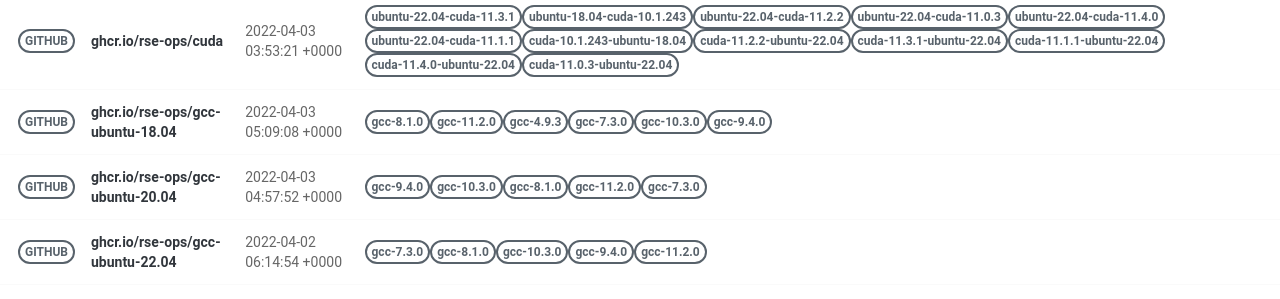
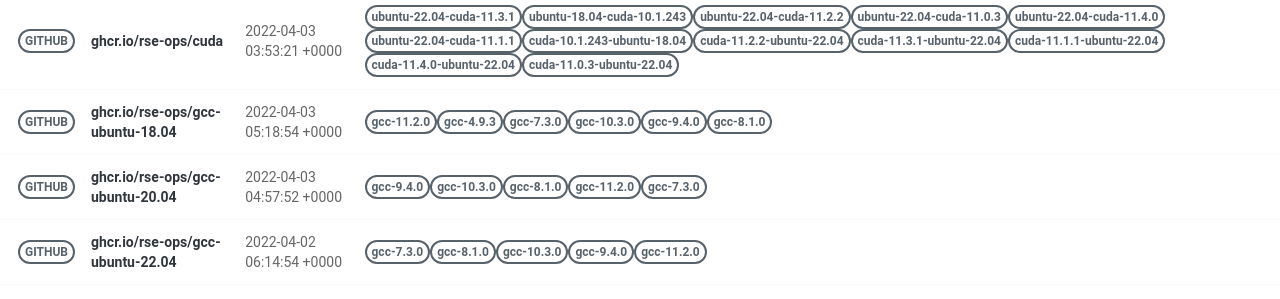
Before and after one commit to rse-ops/docker-images, a Jekyll site: the page built from pages/index.md, in a window 1280 px wide. Shown: the part 502-801 px from the top of the page. Built offline with Jekyll 4.4.1, drawn with Linux system fonts in a browser that asks for light colours; nearby versions of some CDN libraries.

Commit message:
Automated push to update library 2022-04-03

```diff
--- a/_library/ghcr.io-rse-ops-gcc-ubuntu-18.04.md
+++ b/_library/ghcr.io-rse-ops-gcc-ubuntu-18.04.md
@@ -1,14 +1,11 @@
 ---
 layout: container
 name: ghcr.io/rse-ops/gcc-ubuntu-18.04
-updated_at: 2022-04-03 05:09:08.816505
+updated_at: 2022-04-03 05:18:54.043501
 
 
 container_url: https://github.com/orgs/rse-ops/packages/container/package/gcc-ubuntu-18.04
 versions:
- - tag: gcc-8.1.0
-   dockerfile: https://github.com/rse-ops/docker-images/blob/main/ubuntu/gcc/Dockerfile
-   manifest: https://crane.ggcr.dev/manifest/ghcr.io/rse-ops/gcc-ubuntu-18.04:gcc-8.1.0
  - tag: gcc-11.2.0
    dockerfile: https://github.com/rse-ops/docker-images/blob/main/ubuntu/gcc/Dockerfile
    manifest: https://crane.ggcr.dev/manifest/ghcr.io/rse-ops/gcc-ubuntu-18.04:gcc-11.2.0
```
Also changed, not shown: other parts of _library/ghcr.io-rse-ops-gcc-ubuntu-18.04.md (+3 -0 lines).
